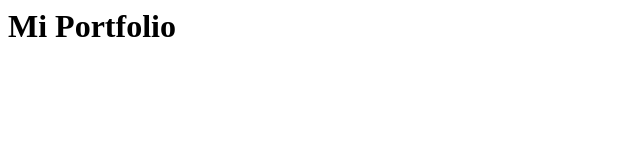
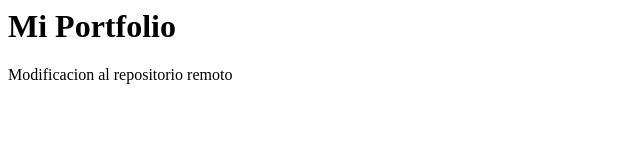
Before and after one commit to clanlop/PortfolioFrontend, a plain HTML site: page index.html in a window 1280 px wide. Shown: the whole page, without its empty margins (0-640 px from the left). Drawn offline with Linux system fonts and the light colour scheme.

Commit message:
Update index.html

```diff
--- a/index.html
+++ b/index.html
@@ -1 +1,2 @@
 <h1> Mi Portfolio</h1>
+<p> Modificacion al repositorio remoto</p>
```
